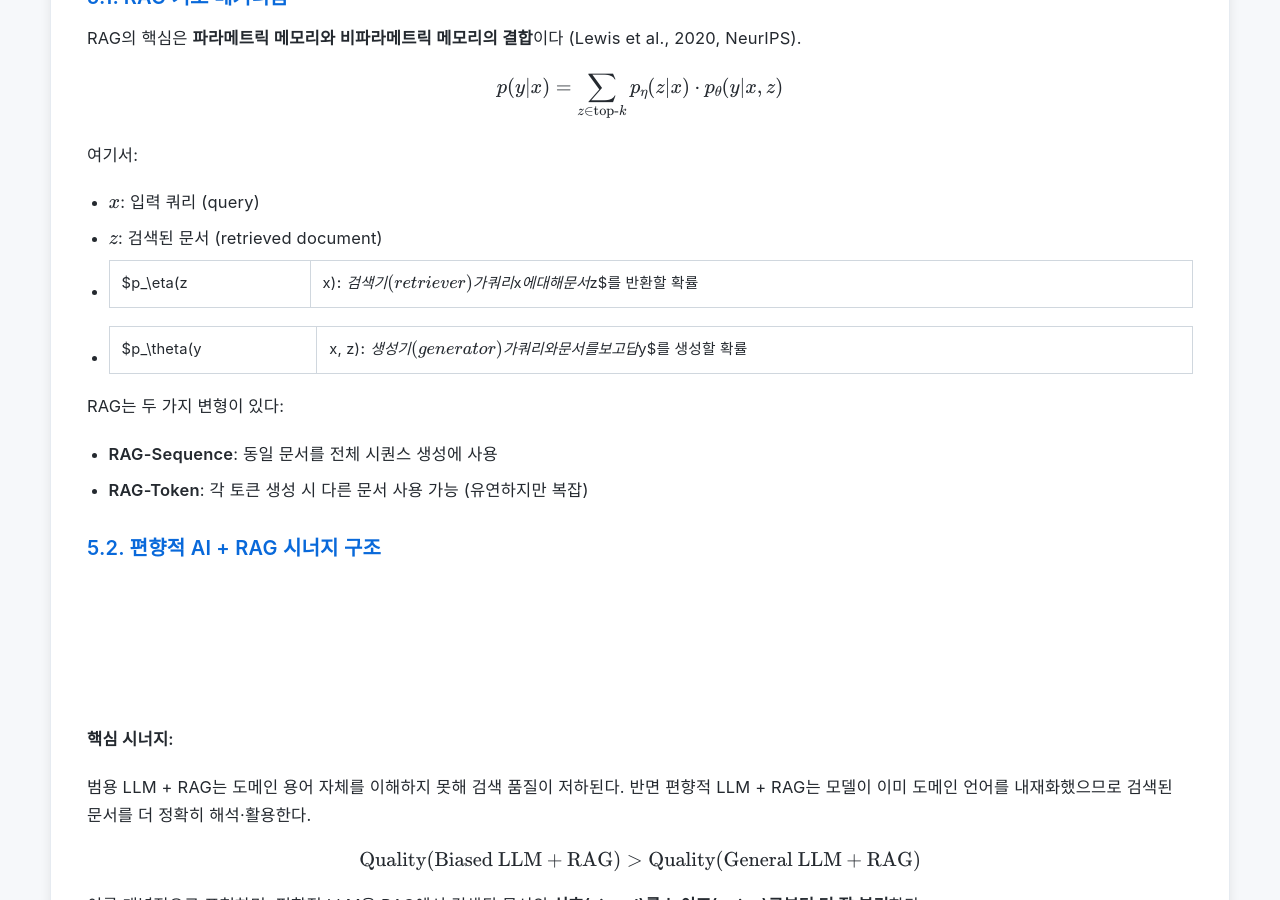
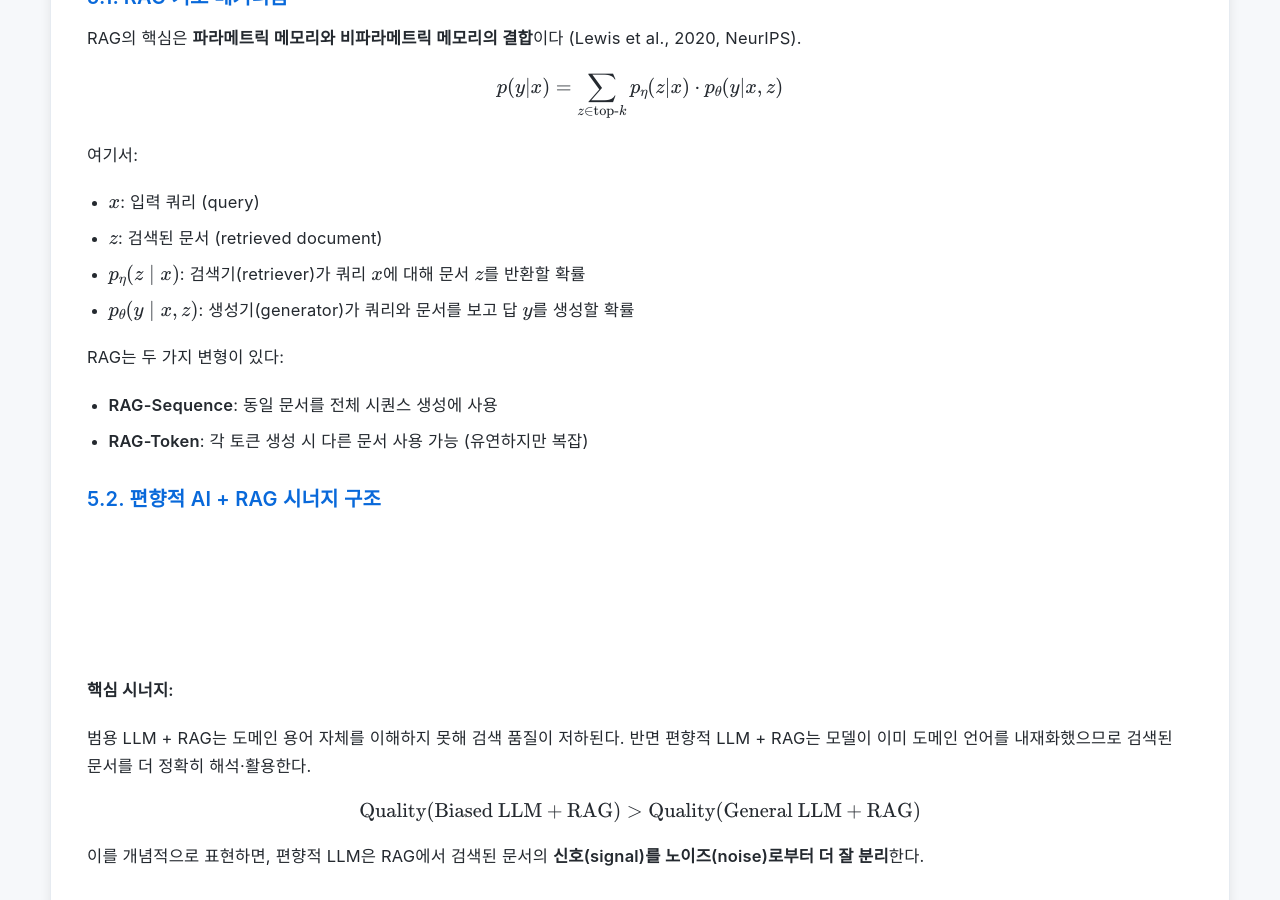
Before and after one commit to c0z0c/blog, a Jekyll site: the page built from 블로그/기업특화AI시스템구축전략.md, in a window 1280 px wide and 900 px high, scrolled down 5026 px. Built offline with Jekyll 4.4.1, drawn with Linux system fonts in a browser that asks for light colours.

```diff
--- a/블로그/기업특화AI시스템구축전략.md
+++ b/블로그/기업특화AI시스템구축전략.md
@@ -202,8 +202,8 @@ $$
 여기서:
 - $x$: 입력 쿼리 (query)
 - $z$: 검색된 문서 (retrieved document)
-- $p_\eta(z | x)$: 검색기(retriever)가 쿼리 $x$에 대해 문서 $z$를 반환할 확률
-- $p_\theta(y | x, z)$: 생성기(generator)가 쿼리와 문서를 보고 답 $y$를 생성할 확률
+- $p_\eta(z \mid x)$: 검색기(retriever)가 쿼리 $x$에 대해 문서 $z$를 반환할 확률
+- $p_\theta(y \mid x, z)$: 생성기(generator)가 쿼리와 문서를 보고 답 $y$를 생성할 확률
 
 RAG는 두 가지 변형이 있다:
 
```
Also changed, not shown: 스터디/TurboQuant_기술_검토.md (added, +62 -0 lines).
